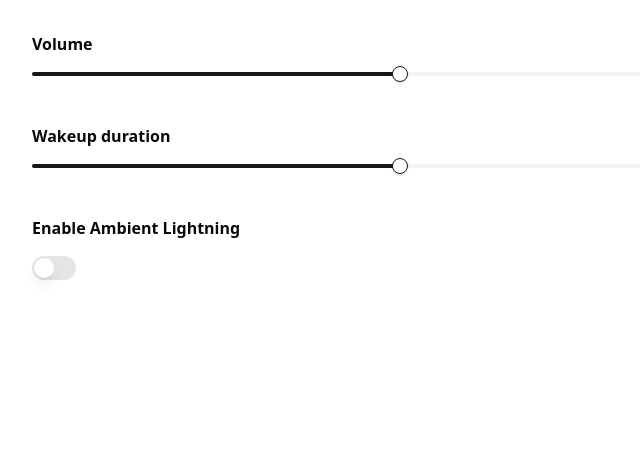
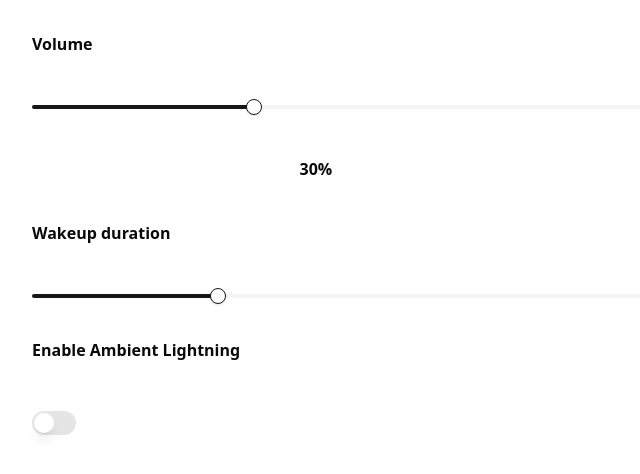
Before and after one commit to JonathanVarild/WakeWise, a React (Vite) app in the folder Web App/: page / in a window 1280 px wide. Shown: the top 474 px of the page, without its empty margins (0-640 px from the left). Built offline with nearby package versions, Linux system fonts and the light colour scheme.

Commit message:
Added percentage view on 'Brightness' and 'Volume' sliders

```diff
--- a/Web App/src/views/WakeupConfigView.jsx
+++ b/Web App/src/views/WakeupConfigView.jsx
@@ -6,44 +6,44 @@ import { useState } from "react";
 
 function WakeupConfigView(props) {
     const [showLightning, setShowLightning] = useState(false);
+    const [volume, setVolume] = useState([30]);
+    const [brightness, setBrightness] = useState([30]);
 
     return (
-        <div className="flex flex-col gap-12 p-8">
+        <div className="flex flex-col gap-10 p-8">
 
             {/* Always Show */}
-            <div className="flex flex-col">
-                <label className="text-base font-semibold mb-4 text-left">Volume</label>
-                <Slider defaultValue={[30]} max={100} step={5} />
+            <div className="flex flex-col text-base font-semibold" >
+                <label className="mb-[4%]">Volume</label>
+                <Slider className="w-[60%]" defaultValue={[30]} max={100} step={5} value={volume} onValueChange={setVolume} />
+                <label className="ml-[22%] mt-[4%]">{volume[0]}%</label>
             </div>
 
-            <div className="flex flex-col">
-                <label className="text-base font-semibold mb-4 text-left">Wakeup duration</label>
-                <Slider defaultValue={[30]} max={100} step={5} />
+            <div className="flex flex-col text-base font-semibold">
+                <label className="mb-[4%]">Wakeup duration</label>
+                <Slider className="w-[50%]" defaultValue={[30]} max={100} step={5} />
             </div>
 
             {/* Toggle */}
-            <div className="flex flex-col">
-                <label className="text-base font-semibold mb-4 text-left">Enable Ambient Lightning</label>
+            <div className="flex flex-col text-base font-semibold">
+                <label className="mb-[4%]">Enable Ambient Lightning</label>
                 <div className="flex justify-left ">
-                    <Switch
-                        size="m"
-                        checked={showLightning}
-                        onCheckedChange={setShowLightning}
-                    />
+                    <Switch size="m" checked={showLightning} onCheckedChange={setShowLightning} />
                 </div>
             </div>
 
             {/* Conditionally show brightness & color sliders */}
             {showLightning && (
                 <>
-                    <div className="flex flex-col">
-                        <label className="text-base font-semibold mb-4 text-left">Brightness</label>
-                        <Slider defaultValue={[30]} max={100} step={5} />
+                    <div className="flex flex-col text-base font-semibold">
+                        <label className="mb-[4%]">Brightness</label>
+                        <Slider className="w-[50%]" defaultValue={[30]} max={100} step={2} value={brightness} onValueChange={setBrightness} />
+                        <label className="ml-[22%] mt-[4%]">{brightness[0]}%</label>
                     </div>
 
-                    <div className="flex flex-col">
-                        <label className="text-base font-semibold mb-4 text-left">Colour</label>
-                        <Slider defaultValue={[30]} max={100} step={5} />
+                    <div className="flex flex-col text-base font-semibold">
+                        <label className="mb-[4%]">Colour</label>
+                        <Slider className="w-[50%]" defaultValue={[30]} max={100} step={5} />
                     </div>
                 </>
             )}
```
